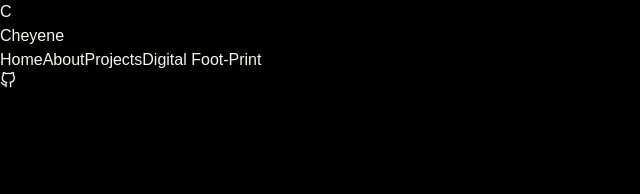
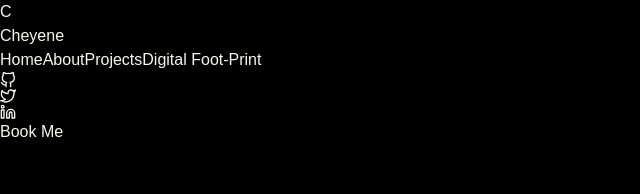
Before and after one commit to Stenio-Apollo/Apollo-Portfolio-, a React (Vite) app: page / in a window 1280 px wide. Shown: the top 194 px of the page, without its empty margins (0-640 px from the left). Built offline with nearby package versions, Linux system fonts and the light colour scheme.

Commit message:
Nav section

```diff
--- a/src/components/Header.jsx
+++ b/src/components/Header.jsx
@@ -1,8 +1,8 @@
 /* eslint-disable no-unused-vars */
 // eslint-disable-next-line no-unused-vars
-import { motion } from "framer-motion";
+import { motion, scale } from "framer-motion";
 import { a } from "framer-motion/client";
-import { FiGithub } from "react-icons/fi";
+import { FiGithub, FiTwitter, FiLinkedin } from "react-icons/fi";
 
 const Header = () => {
   return (
@@ -56,14 +56,14 @@ const Header = () => {
                   delay: 0.7 + index * 0.2,
                 }}
                 className="relative text-gray-900 dark:text-gray-200
-                          hover:white-600 dark:hover:text-violet-300 font-medium
+                          hover:white-600 dark:hover:text-teal-200 font-medium
                           transition-colors duration-300 group "
                 href="#"
               >
                 {item}
                 <span
                   className="absolute bottom-0 left-0 w-0 h-0.5
-                          bg-violet-300 group-hover:w-full transition-all duration-300"
+                          bg-teal-200 group-hover:w-full transition-all duration-300"
                 ></span>
               </motion.a>
             )
@@ -71,11 +71,57 @@ const Header = () => {
         </nav>
 
         {/* social icons */}
-        <div className="md:flex hidden items-center space-x-4"></div>
+        <div className="md:flex hidden items-center space-x-9">
+          <motion.a
+            initial={{ opacity: 0, scale: 0.5 }}
+            animate={{ opacity: 1, scale: 1 }}
+            transition={{ delay: 1.3, duration: 0.8 }}
+            className="tet-gray-700 dark:text-gray-300 hover:text-teal-600 dark:hover:text-teal-400 transition-colors duration-300"
+            href="#"
+          >
+            <FiGithub className="w-5 h-5" />
+          </motion.a>
 
-        <motion.a className="tet-gray-700 dark:text-gray-300 hover:text-violet-600 dark:hover:text-violet-400 transition-colors duration-300" href="#">
-          <FiGithub className="w-5 h-5"/>
-        </motion.a>
+          <motion.a
+            initial={{ opacity: 0, scale: 0.5 }}
+            animate={{ opacity: 1, scale: 1 }}
+            transition={{ delay: 1.3, duration: 0.8 }}
+            className="tet-gray-700 dark:text-gray-300 hover:text-teal-600 dark:hover:text-teal-400 transition-colors duration-300"
+            href="#"
+          >
+            <FiTwitter className="w-5 h-5" />
+          </motion.a>
+
+          <motion.a
+            initial={{ opacity: 0, scale: 0.5 }}
+            animate={{ opacity: 1, scale: 1 }}
+            transition={{ delay: 1.3, duration: 0.8 }}
+            className="tet-gray-700 dark:text-gray-300 hover:text-teal-600 dark:hover:text-teal-400 transition-colors duration-300"
+            href="#"
+          >
+            <FiLinkedin className="w-5 h-5" />
+          </motion.a>
+        </div>
+
+        {/* Hire Me Button */}
+
+        <motion.button
+          initial={{ opacity: 0, scale: 0.8 }}
+          animate={{ opacity: 1, scale: 1 }}
+          transition={{
+            delay: 1.6,
+            duration: 0.8,
+            type: "spring",
+            stiffness: 100,
+            damping: 3,
+          }}
+          className="ml-4 px-4 py-2 rounded-xl bg-gradient-to-r
+          from-teal-500 to-gray-900 text-gray-300 font-bold
+          hover:form-violet-700 hover:to-teal-600 hover:text-white
+          transition-all duration 500 "
+        >
+          Book Me
+        </motion.button>
       </div>
     </header>
   );
```
